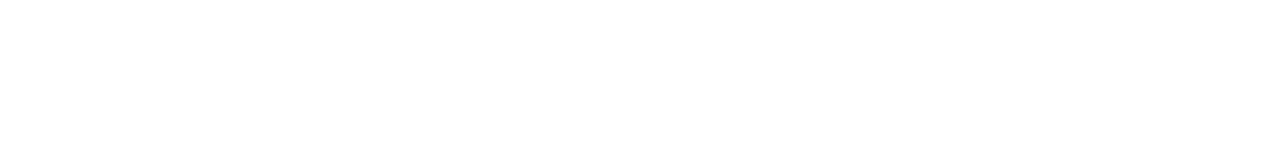
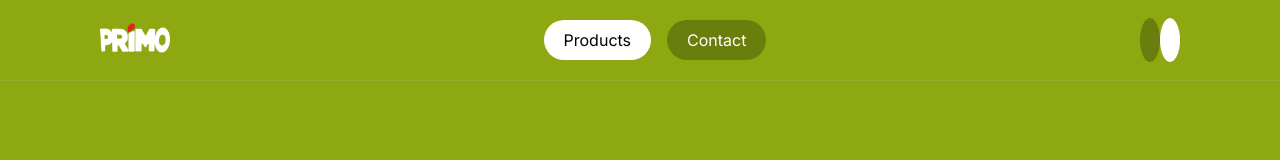
Before and after one commit to polinasomka/animated-carousel, a plain HTML site: page index.html in a window 1280 px wide. Drawn offline with Linux system fonts and the light colour scheme.

Commit message:
add: create header

```diff
--- a/index.html
+++ b/index.html
@@ -5,8 +5,26 @@
     <meta name="viewport" content="width=device-width, initial-scale=1.0">
     <title>animated carousel</title>
     <link rel="stylesheet" href="style.css">
+    <!-- Basic Icons -->
+<link href="https://cdn.boxicons.com/3.0.8/fonts/basic/boxicons.min.css" rel="stylesheet">
+<!-- Filled Icons -->
+<link href="https://cdn.boxicons.com/3.0.8/fonts/filled/boxicons-filled.min.css" rel="stylesheet">
+<!-- Brand Icons -->
+<link href="https://cdn.boxicons.com/3.0.8/fonts/brands/boxicons-brands.min.css" rel="stylesheet">
 </head>
 <body>
-
+    <header>
+        <div class="nav container">
+            <a href="#" class="logo"><img src="images/Logo.png" alt=""></a>
+            <div class="nav-links">
+                <a href="#" class="nav-link" id="active">Products</a>
+                <a href="#" class="nav-link">Contact</a>
+            </div>
+            <div class="nav-icons">
+                <i class="bx bx-user"></i>
+                <i class="bx bx-basket" id="active"></i>
+            </div>
+        </div>
+    </header>
 </body>
 </html>
--- a/style.css
+++ b/style.css
@@ -21,3 +21,61 @@ img{
     width: 100%;
     margin: auto;
 }
+
+body{
+    background: #8ea812;
+}
+
+header{
+    position: fixed;
+    top: 0;
+    width: 100%;
+    border-bottom: 1px solid #d9d9d920;
+    z-index: 200;
+}
+
+.nav{
+    display: flex;
+    align-items: center;
+    justify-content: space-between;
+    padding: 20px 0;
+}
+
+.logo img{
+    width: 70px;
+}
+
+.nav-links{
+    display: flex;
+    align-items: center;
+    gap: 1rem;
+}
+
+.nav-link{
+    background: #00000040;
+    padding: 10px 20px;
+    color: #fff;
+    border-radius: 5rem;
+    transition: all 0.5s ease;
+}
+
+.nav-link:hover, #active, .nav-icons i{
+    background: #fff;
+    color: #000;
+}
+
+nav-icons{
+    display: flex;
+    align-items: center;
+    gap: 10px;
+}
+
+.nav-icons i{
+    font-size: 20px;
+    padding: 10px;
+    background: #00000040;
+    color: #fff;
+    border-radius: 50%;
+    cursor: pointer;
+    transition: all 0.5 ease-in-out;
+}
```
